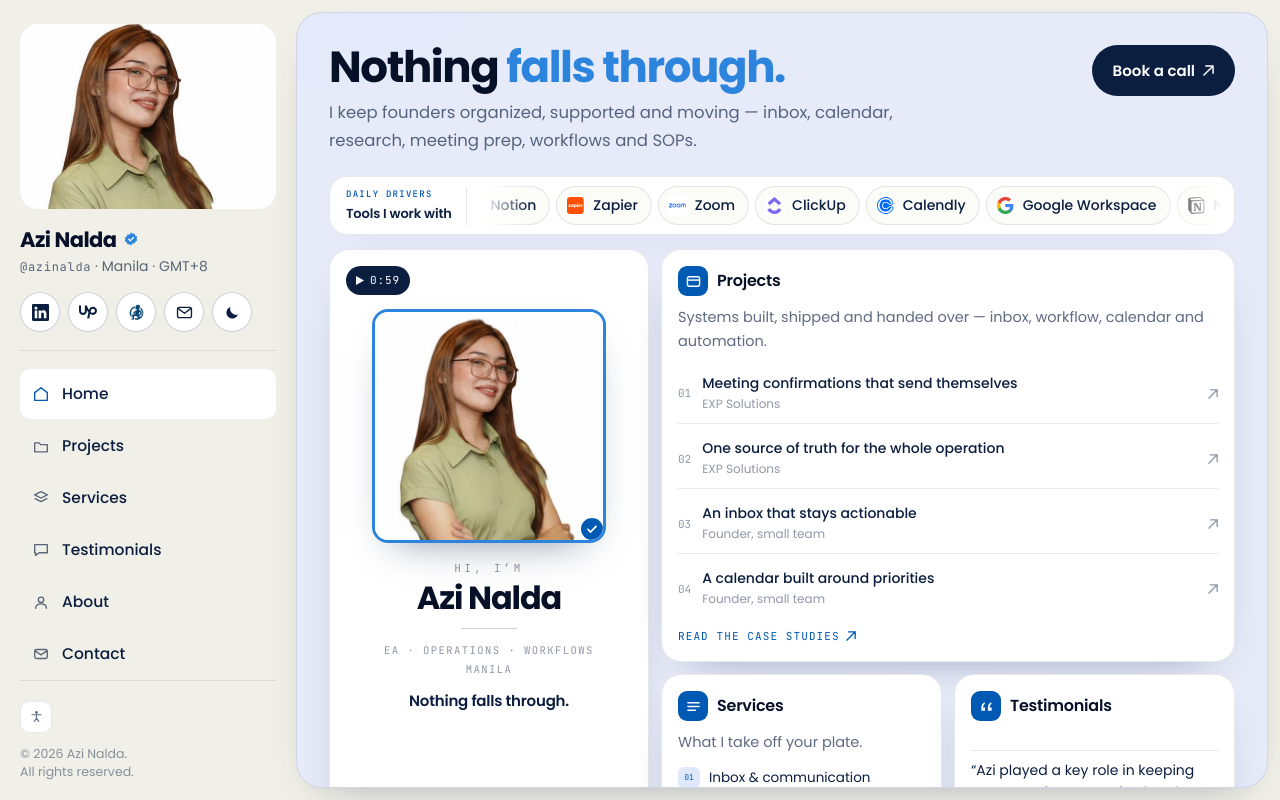
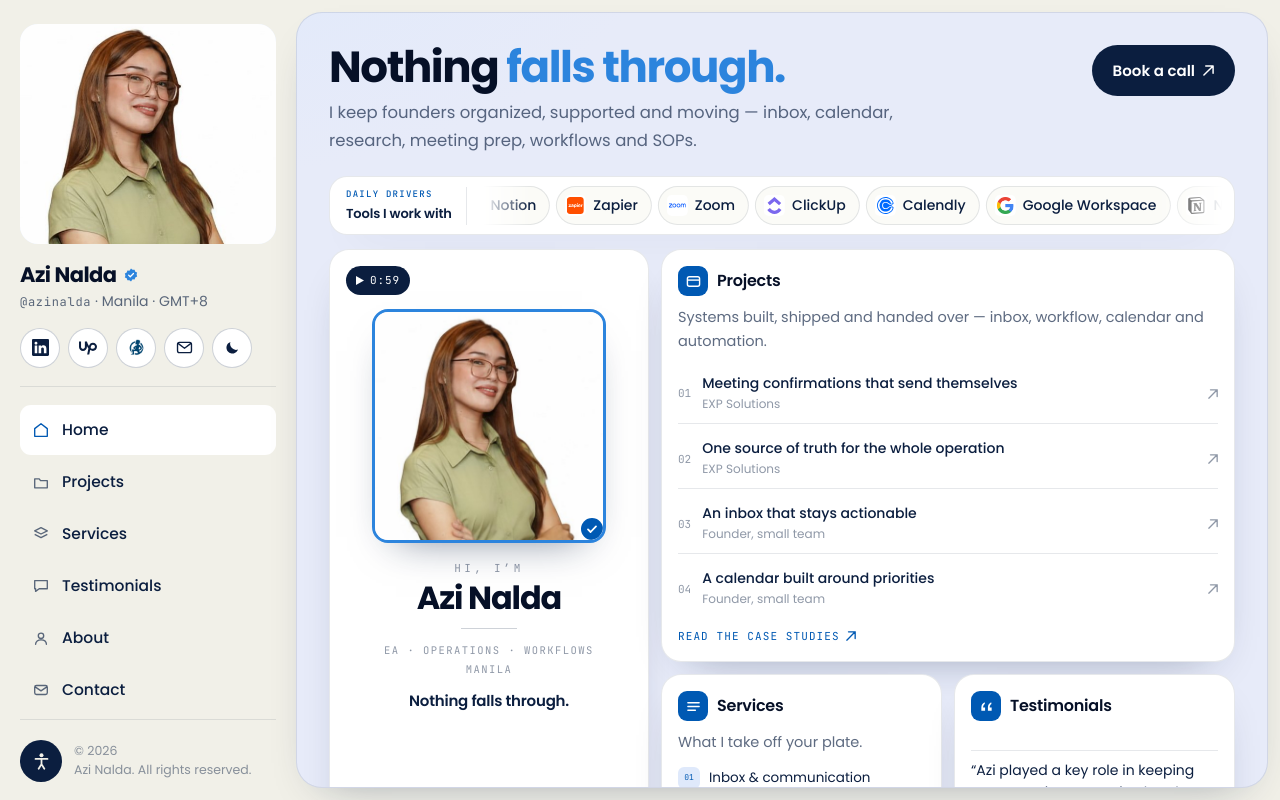
Before and after one commit to naldaazi/azi-portfolio, a Next.js app: page / in a window 1280 px wide. Built offline with nearby package versions, Linux system fonts and the light colour scheme.

Commit message:
Accessibility button as navy circle beside copyright, matching reference

```diff
--- a/app/globals.css
+++ b/app/globals.css
@@ -409,9 +409,34 @@ img {
   margin-top: auto;
   padding-top: 20px;
   border-top: 1px solid var(--hair);
-  font-size: 11px;
+  display: flex;
+  align-items: center;
+  gap: 12px;
+  font-size: 12.5px;
   line-height: 1.5;
   color: var(--faint);
+}
+
+.sb-a11y {
+  display: grid;
+  place-items: center;
+  width: 42px;
+  height: 42px;
+  flex: none;
+  border-radius: 50%;
+  border: 0;
+  background: var(--ink);
+  color: var(--bg);
+  cursor: pointer;
+  transition:
+    transform 0.18s var(--ease),
+    background 0.18s var(--ease);
+}
+
+.sb-a11y:hover {
+  transform: translateY(-2px);
+  background: var(--accent);
+  color: #fff;
 }
 
 .sb-tools {
--- a/components/Chrome.tsx
+++ b/components/Chrome.tsx
@@ -301,28 +301,26 @@ export default function Chrome({ children }: { children: React.ReactNode }) {
           </nav>
 
           <div className="sb-foot">
-            <div className="sb-tools">
             <button
-                className="sb-tool"
+              className="sb-a11y"
               onClick={() => setA11y(true)}
               aria-label="Accessibility settings"
               title="Accessibility settings"
             >
-                <svg width="15" height="15" viewBox="0 0 20 20" fill="none">
-                  <circle cx="10" cy="4.6" r="1.9" fill="currentColor" />
+              <svg width="21" height="21" viewBox="0 0 20 20" fill="none" aria-hidden="true">
+                <circle cx="10" cy="4.1" r="1.9" fill="currentColor" />
                 <path
-                    d="M4 7.6h12M10 7.6v5M10 12.6l-3 4M10 12.6l3 4"
+                  d="M4.3 7.6h11.4M10 7.6v4.9M10 12.5l-2.7 4.4M10 12.5l2.7 4.4"
                   stroke="currentColor"
-                    strokeWidth="1.5"
+                  strokeWidth="1.7"
                   strokeLinecap="round"
                 />
               </svg>
             </button>
-            </div>
             <span>
-              © {new Date().getFullYear()} {site.name}.
+              © {new Date().getFullYear()}
               <br />
-              All rights reserved.
+              {site.name}. All rights reserved.
             </span>
           </div>
         </aside>
```
Lines whose indentation alone changed are shown as unchanged.
